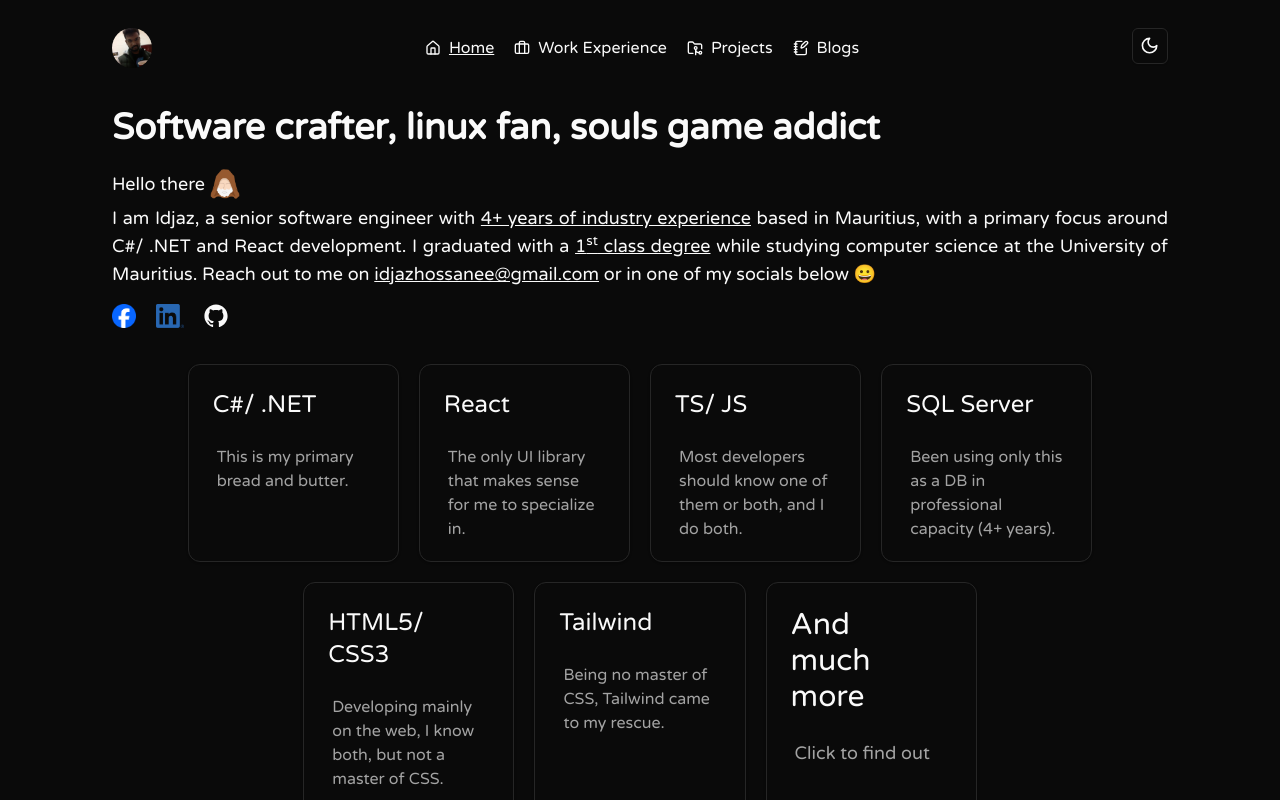
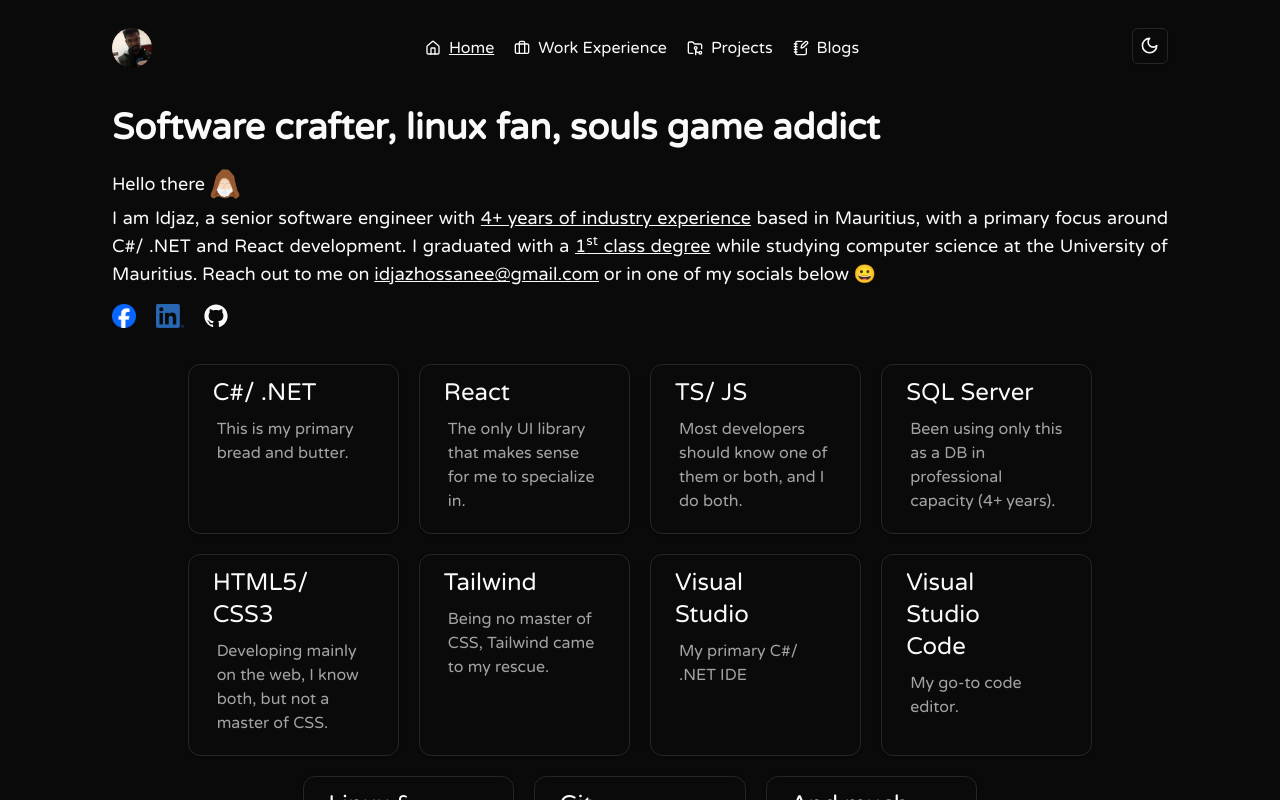
Before and after one commit to ihsaro/ihsaro.github.io, a React (Vite) app: page / in a window 1280 px wide. Shown: the top 800 px of the page. Built offline with nearby package versions, Linux system fonts and the light colour scheme.

Commit message:
- Redesign in progress.

```diff
--- a/src/components/SkillsDialog.tsx
+++ b/src/components/SkillsDialog.tsx
@@ -18,6 +18,9 @@ const SkillsDialog: React.FC = () => {
             <DialogHeader className="text-lg">Skills</DialogHeader>
             <ScrollArea>
                 <DialogDescription className="h-80 pr-5">
+                    <p className="text-base font-bold text-black dark:text-white">
+                        Primary &#128170;
+                    </p>
                     <Accordion type="single" collapsible>
                         {[
                             {
@@ -50,6 +53,74 @@ const SkillsDialog: React.FC = () => {
                                 description:
                                     "Being no master of CSS, Tailwind came to my rescue.",
                             },
+                            {
+                                title: "Visual Studio",
+                                description: "My primary C#/ .NET IDE",
+                            },
+                            {
+                                title: "Visual Studio Code",
+                                description: "My go-to code editor.",
+                            },
+                            {
+                                title: "Linux & Bash",
+                                description:
+                                    "I love linux, been using linux for 5+ years, with the terminal.",
+                            },
+                            {
+                                title: "Git",
+                                description: "Every developer uses it.",
+                            },
+                        ].map((item) => (
+                            <AccordionItem value={item.title}>
+                                <AccordionTrigger className="text-base hover:no-underline">
+                                    {item.title}
+                                </AccordionTrigger>
+                                <AccordionContent className="text-base">
+                                    {item.description}
+                                </AccordionContent>
+                            </AccordionItem>
+                        ))}
+                    </Accordion>
+                    <p className="mt-5 text-base font-bold text-black dark:text-white">
+                        Secondary &#128513;
+                    </p>
+                    <Accordion type="single" collapsible>
+                        {[
+                            {
+                                title: "Python",
+                                description:
+                                    "This is my primary bread and butter.",
+                            },
+                            {
+                                title: "Java",
+                                description:
+                                    "The only UI library that makes sense for me to specialize in.",
+                            },
+                            {
+                                title: "Django/ Django REST Framework",
+                                description:
+                                    "Most developers should know one of them or both, and I do both.",
+                            },
+                            {
+                                title: "FastAPI",
+                                description:
+                                    "Been using only this as a DB in professional capacity (4+ years).",
+                            },
+                            {
+                                title: "Spring Boot",
+                                description:
+                                    "Developing mainly on the web, I know both, but not a master of CSS.",
+                            },
+                            {
+                                title: "React Native",
+                                description:
+                                    "Being no master of CSS, Tailwind came to my rescue.",
+                            },
+                            {
+                                title: "React Native",
+                                description:
+                                    "Being no master of CSS, Tailwind came to my rescue.",
+                            },
                         ].map((item) => (
                             <AccordionItem value={item.title}>
                                 <AccordionTrigger className="text-base hover:no-underline">
--- a/src/pages/Home.tsx
+++ b/src/pages/Home.tsx
@@ -89,9 +89,26 @@ const Home: React.FC = () => {
                                 description:
                                     "Being no master of CSS, Tailwind came to my rescue.",
                             },
+                            {
+                                title: "Visual Studio",
+                                description: "My primary C#/ .NET IDE",
+                            },
+                            {
+                                title: "Visual Studio Code",
+                                description: "My go-to code editor.",
+                            },
+                            {
+                                title: "Linux & Bash",
+                                description:
+                                    "I love linux, been using linux for 5+ years, with the terminal.",
+                            },
+                            {
+                                title: "Git",
+                                description: "Every developer uses it.",
+                            },
                         ].map((item) => (
                             <Card className="pr-7 md:basis-2/5 xl:basis-1/5">
-                                <CardHeader className="text-2xl">
+                                <CardHeader className="pb-2 pt-3 text-2xl">
                                     {item.title}
                                 </CardHeader>
                                 <CardDescription className="ml-7 pb-5 text-base">
@@ -101,10 +118,10 @@ const Home: React.FC = () => {
                         ))}
                         <DialogTrigger asChild>
                             <Card className="pr-7 transition-opacity duration-200 hover:cursor-pointer hover:opacity-50 md:basis-2/5 xl:basis-1/5">
-                                <CardHeader className="text-3xl">
+                                <CardHeader className="pb-2 pt-3 text-2xl">
                                     And much more
                                 </CardHeader>
-                                <CardDescription className="ml-7 pb-5 text-lg">
+                                <CardDescription className="ml-7 pb-5 text-base">
                                     Click to find out
                                 </CardDescription>
                             </Card>
```
